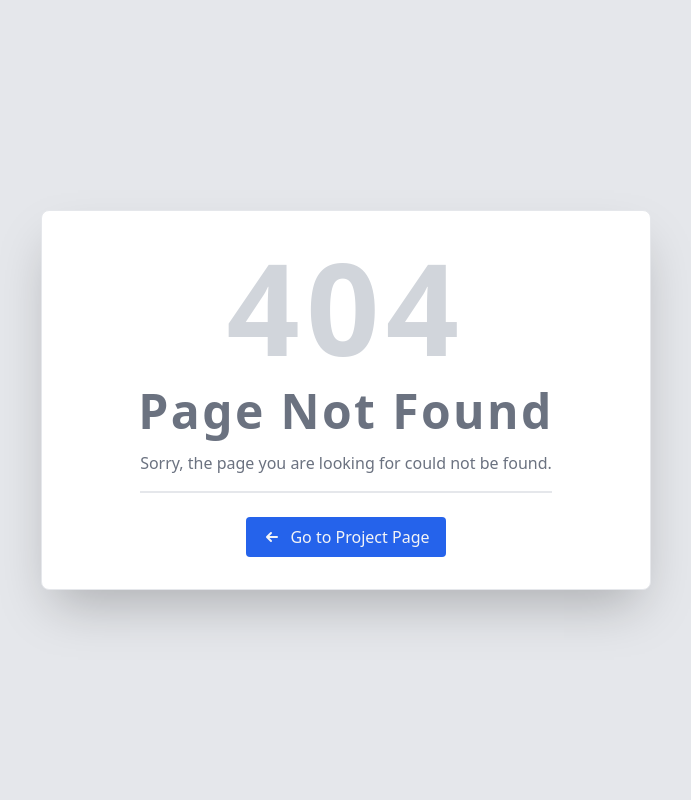
After one commit to Olakunleniola/Benmore-Technologies-Interview-Project, a Django app: template project/templates/404.html in a window 1280 px wide. The commit adds this page. Shown: the whole page, without its empty margins (294-985 px from the left). Run offline with Django 4.2, Linux system fonts and the light colour scheme; the template is opened without the code that fills it, so the values that code supplies are empty; some libraries are stand-ins or nearby versions.

Commit message:
created a 404 page to redirect users to the projects page

```diff
--- a/ProjectPlanner/templates/base.html
+++ b/ProjectPlanner/templates/base.html
@@ -6,7 +6,7 @@
     <meta charset="UTF-8">
     <meta name="viewport" content="width=device-width, initial-scale=1.0">
     <link rel="stylesheet" href="{% static 'css/style.css' %}" type="text/css">
-    <script src="https://cdn.tailwindcss.com" defer></script>
+    <script src="https://cdn.tailwindcss.com"></script>
     <title> {% block title %} {% endblock %} </title>
 </head>
 <body class="font-poppins antialiased height-[100vh]">
--- /dev/null
+++ b/project/templates/404.html
@@ -0,0 +1,25 @@
+<!DOCTYPE html>
+<html lang="en">
+<head>
+    <meta charset="UTF-8">
+    <meta name="viewport" content="width=device-width, initial-scale=1.0">
+    <script src="https://cdn.tailwindcss.com"></script>
+    <title>404</title>
+</head>
+<body>
+    <!-- component -->
+    <div class="bg-gray-200 w-full px-16 md:px-0 h-screen flex items-center justify-center">
+        <div class="bg-white border border-gray-200 flex flex-col items-center justify-center px-4 md:px-8 lg:px-24 py-8 rounded-lg shadow-2xl">
+            <p class="text-6xl md:text-7xl lg:text-9xl font-bold tracking-wider text-gray-300">404</p>
+            <p class="text-2xl md:text-3xl lg:text-5xl font-bold tracking-wider text-gray-500 mt-4">Page Not Found</p>
+            <p class="text-gray-500 mt-4 pb-4 border-b-2 text-center">Sorry, the page you are looking for could not be found.</p>
+            <a href="{% url 'project:index' %}" class="flex items-center space-x-2 bg-blue-600 hover:bg-blue-700 text-gray-100 px-4 py-2 mt-6 rounded transition duration-150" title="Return Home">
+                <svg xmlns="http://www.w3.org/2000/svg" class="h-5 w-5" viewBox="0 0 20 20" fill="currentColor">
+                    <path fill-rule="evenodd" d="M9.707 14.707a1 1 0 01-1.414 0l-4-4a1 1 0 010-1.414l4-4a1 1 0 011.414 1.414L7.414 9H15a1 1 0 110 2H7.414l2.293 2.293a1 1 0 010 1.414z" clip-rule="evenodd"></path>
+                </svg>
+                <span>Go to Project Page</span>
+            </a>
+        </div>
+</div>
+</body>
+</html>
--- a/project/urls.py
+++ b/project/urls.py
@@ -6,5 +6,6 @@ app_name = "project"
 urlpatterns = [
     path("", views.HomePage.as_view(), name="index" ),
     path("<int:pk>/", views.EditDeleteProject.as_view(), name="edit_delete"),
-    path("<int:pk>/task", views.CreateTask.as_view(), name="add_task")
+    path("<int:pk>/task", views.CreateTask.as_view(), name="add_task"),
+    path("*", views.Show404Page.as_view(), name="404")
 ]
```
Also changed, not shown: project/views.py (+15 -5 lines).
